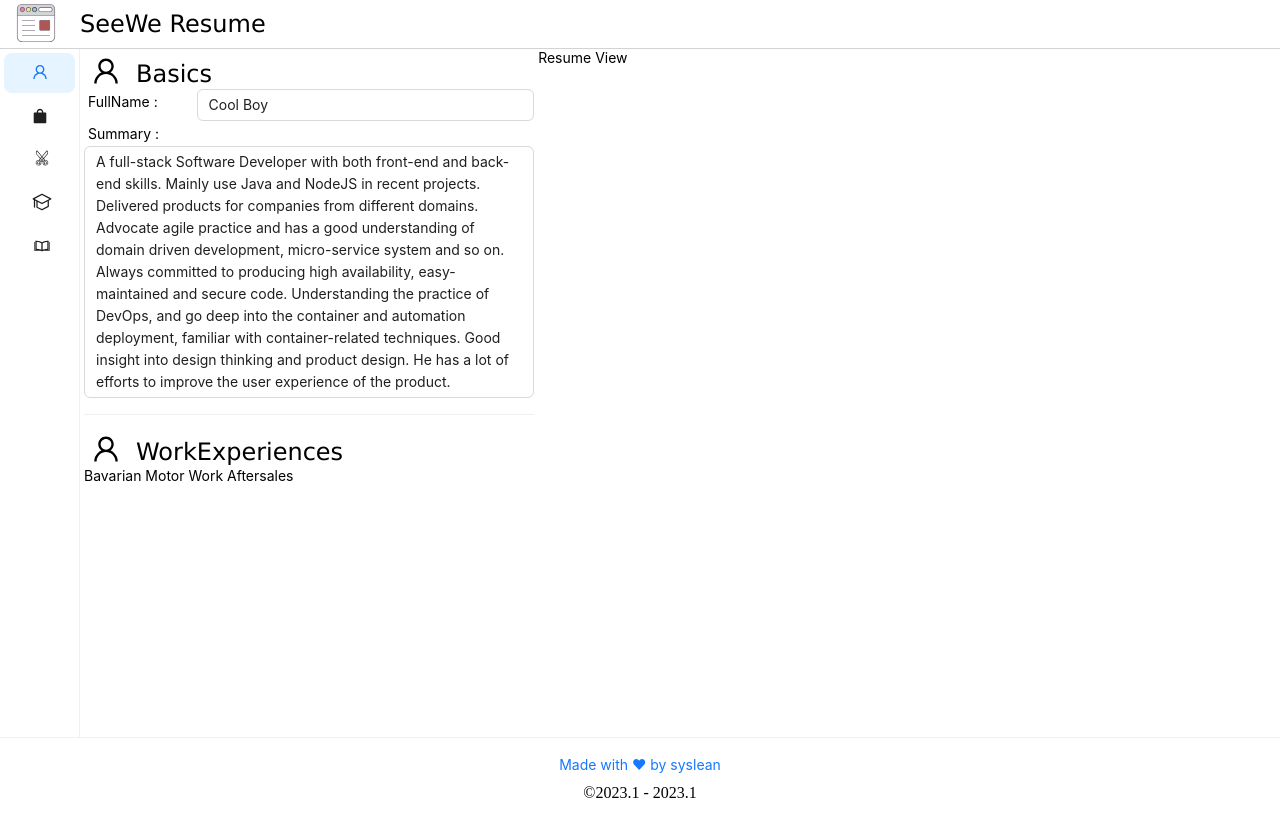
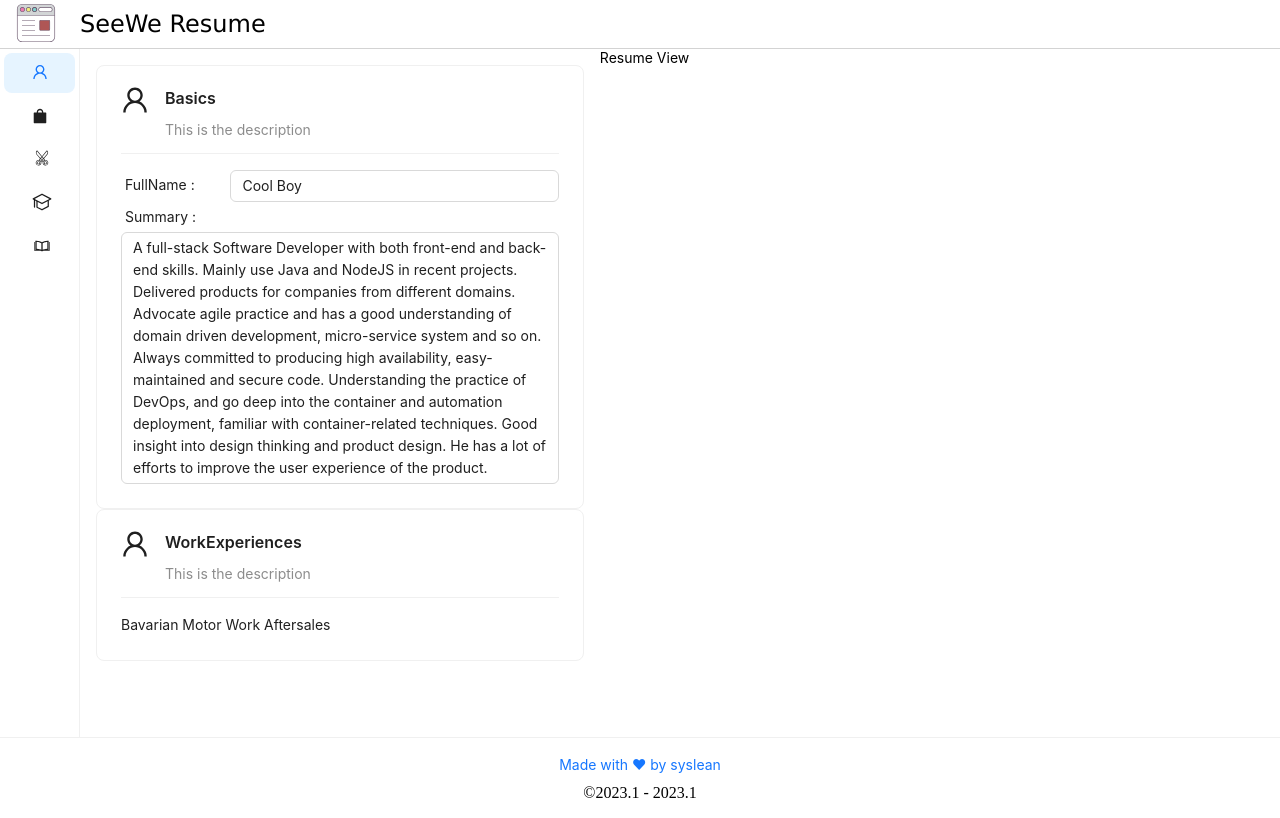
Before and after one commit to syslean/seewe_ui, a React (Create React App) app: page / in a window 1280 px wide. Built offline with nearby package versions, Linux system fonts and the light colour scheme.

Commit message:
[feat] add Card display

```diff
--- a/src/component/resume/basics/index.tsx
+++ b/src/component/resume/basics/index.tsx
@@ -1,5 +1,5 @@
 import React, {useContext} from 'react';
-import {Col, Input, Row} from "antd";
+import {Card, Col, Input, Row} from "antd";
 import {ResumeContext} from "../../../page/Resume/ResumeContext";
 import Header from "../header";
 import Label from "../label";
@@ -8,7 +8,7 @@ const Basics: React.FC = () => {
   const {basicInfo} = useContext(ResumeContext);
 
   return (
-    <>
+    <Card>
       <Header title="Basics"/>
       <Row>
         <Col span={6}>
@@ -28,7 +28,7 @@ const Basics: React.FC = () => {
           <Input.TextArea autoSize defaultValue={basicInfo.summary}/>
         </Col>
       </Row>
-    </>
+    </Card>
   )
 }
 
--- a/src/component/resume/edictor/index.tsx
+++ b/src/component/resume/edictor/index.tsx
@@ -1,15 +1,11 @@
 import React from 'react';
 import Basics from "../basics";
 import Works from "../works";
-import {WrappedDivider} from "../../common/divider";
 
 const Editor: React.FC<Props> = () => {
   return (
-    <div style={{margin: "0.25rem"}}>
+    <div style={{margin: "1rem"}}>
       <Basics/>
-
-      <WrappedDivider marginVerticalSize="1rem"/>
-
       <Works/>
     </div>
   )
--- a/src/component/resume/header/index.tsx
+++ b/src/component/resume/header/index.tsx
@@ -1,20 +1,19 @@
 import React from 'react';
 import {UserOutlined} from "@ant-design/icons";
-import styled from "styled-components";
-
-const Content = styled.div`
-  span{
-    margin: 0.25rem 0.5rem;
-    font:  1.5rem 'Lucida Grande';
-  }
-`
+import Meta from "antd/lib/card/Meta";
+import {WrappedDivider} from "../../common/divider";
 
 const Header: React.FC<Props> = ({title}: Props) => {
   return (
-    <Content>
-      <UserOutlined style={{fontSize: "2em", lineHeight: "2rem"}}/>
-      <span>{title}</span>
-    </Content>
+    <div>
+      <Meta
+        avatar={<UserOutlined style={{fontSize: "2em", lineHeight: "3rem"}}/>}
+        title={title}
+        description="This is the description"
+      />
+      <WrappedDivider marginVerticalSize="1rem"/>
+    </div>
+
   )
 }
 
--- a/src/component/resume/works/index.tsx
+++ b/src/component/resume/works/index.tsx
@@ -1,19 +1,20 @@
 import React, {useContext} from 'react';
 import {ResumeContext} from "../../../page/Resume/ResumeContext";
 import Header from "../header";
+import {Card} from "antd";
 
 const Works: React.FC = () => {
   const {workExperiences} = useContext(ResumeContext);
 
   return (
-    <>
+    <Card>
       <Header title="WorkExperiences"/>
       {workExperiences.map((workExperience) => {
         return (
           <>{workExperience.name}</>
         )
       })}
-    </>
+    </Card>
   )
 }
 
--- a/src/page/Resume/index.tsx
+++ b/src/page/Resume/index.tsx
@@ -11,10 +11,10 @@ const Resume: React.FC<Props> = () => {
         <Col flex="0 0 4.5rem">
           <SideBar/>
         </Col>
-        <Col flex={4}>
+        <Col flex={1}>
           <Editor/>
         </Col>
-        <Col flex={20}>Resume View</Col>
+        <Col flex={5}>Resume View</Col>
       </Row>
     </ResumeProvider>
   )
```
